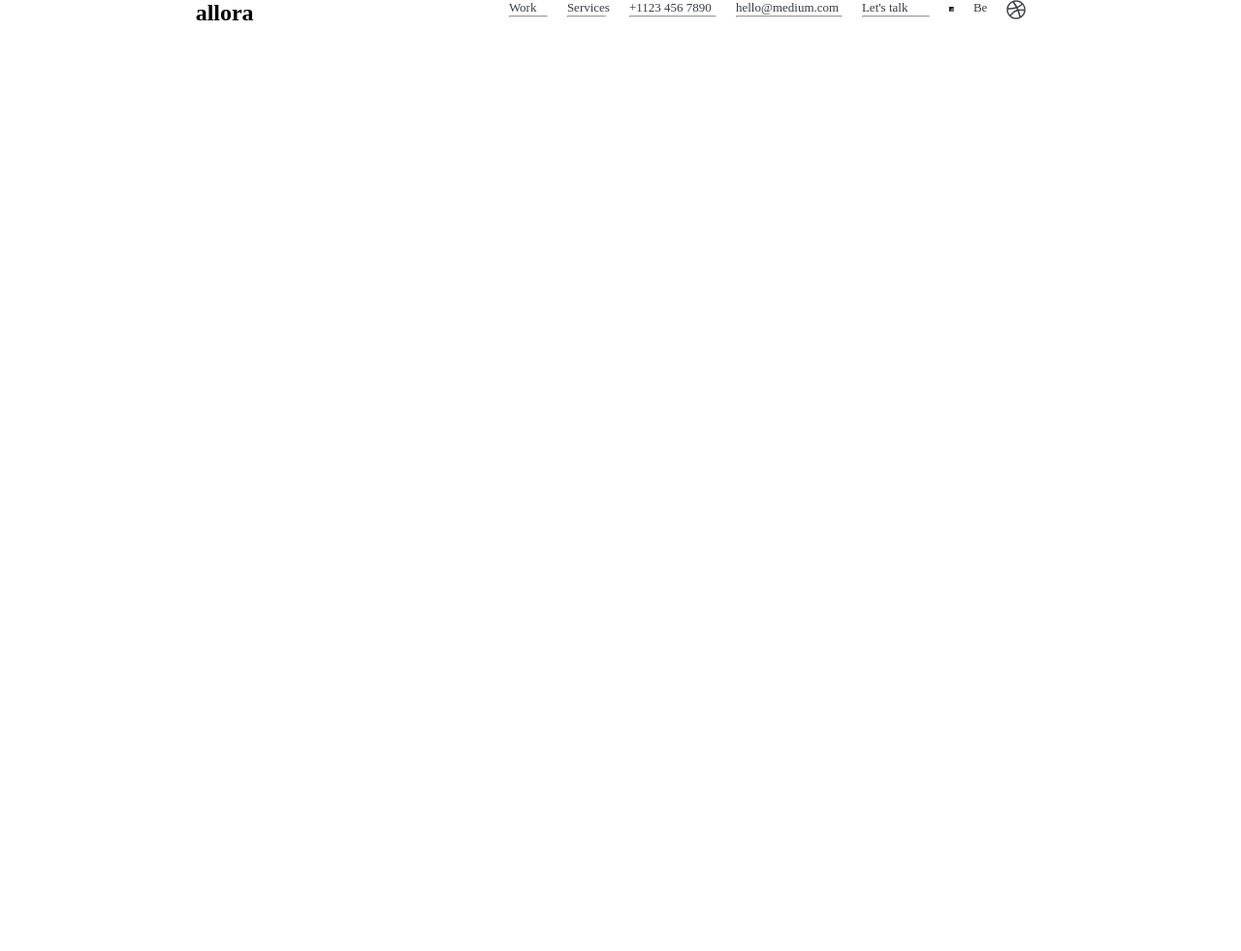
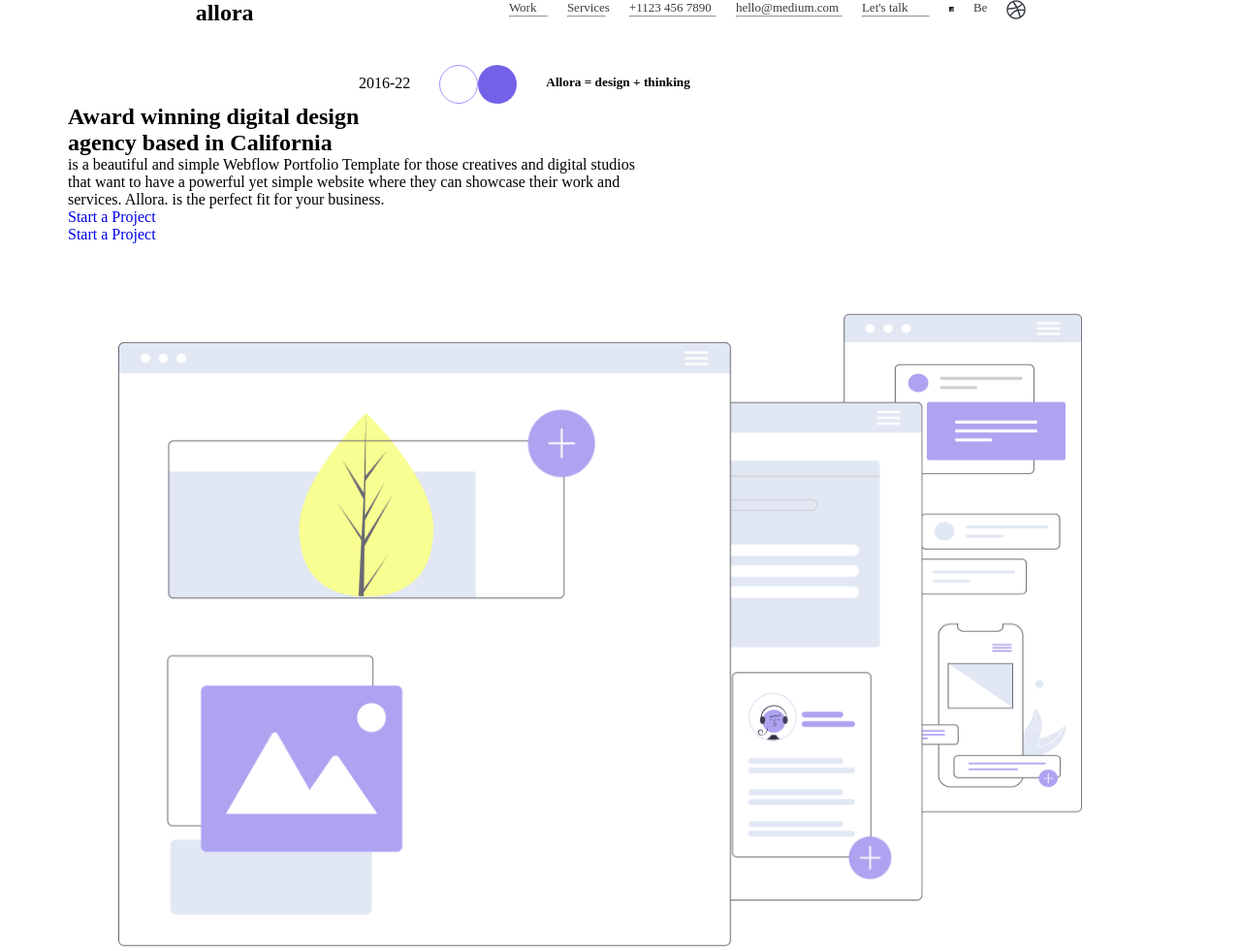
Before and after one commit to HJKMJK13/allora, a plain HTML site: page index.html in a window 1280 px wide. Shown: the whole page at 97% size. Before the commit the page ends 800 px from the top, so only its background shows below. Drawn offline with Linux system fonts and the light colour scheme.

Commit message:
section-avard the end

```diff
--- a/index.html
+++ b/index.html
@@ -52,6 +52,43 @@
 
                 </ul>
             </div>
+
+                <div class="block_1">
+
+                    <p>2016-22</p>
+                    <ul class="small_list">
+                        <li class="small_item">
+                            <input type="text">
+                        </li>
+
+                        <li class="small_item1">
+                            <input type="text">
+                        </li>
+                    </ul>
+                    <h5>Allora = design + thinking</h5>
+                </div>
+
+        </div>
+    </section>
+
+    <section class="avard">
+        <div class="container">
+            <h2>Award winning digital design <br> agency based in California</h2>
+            <p>is a beautiful and simple Webflow Portfolio Template for those creatives and digital studios <br> that want to have a powerful yet simple website where they can showcase their work and <br> services. Allora. is the perfect fit for your business.</p>
+            <ul class="avard_list">
+                <li class="avard_link">
+                    <a href="#" class="avard_link">Start a Project</a>
+                </li>
+
+                <li class="avard_link2">
+                    <a href="#" class="avard_link">Start a Project</a>
+                </li>
+            </ul>
+            <div class="box">
+                <img src="./IMAGE (29).png" alt="#" class="rasm_1">
+                <img src="./IMAGE (30).png" alt="#" class="rasm_2">
+                <img src="./IMAGE (28).png" alt="#" class="rasm_3">
+            </div>
         </div>
     </section>
 </body>
--- a/style.css
+++ b/style.css
@@ -64,3 +64,68 @@ img{
 color: #373C42;
 font-size: 13px;
 }
+
+.block_1{
+    display: flex;
+    padding-left: 300px;
+    margin-top: 40px;
+}
+
+.small_item input{
+    border-radius: 50%;
+    width: 40px;
+    height: 40px;
+    border: 1px solid #A294FF;
+}
+
+.small_list{
+    display: flex;
+}
+
+.block_1 p{
+ margin-right: 30px;
+ margin-top: 10px;
+}
+
+.block_1 h5{
+    margin-left:30px;
+    margin-top: 10px
+}
+
+.small_item1 input{
+    border-radius: 50%;
+    width: 40px;
+    height: 40px;
+    background-color:  #7361E7;
+    border:none;
+}
+
+.rasm_1{
+    width:640px;
+    height: 630px;
+    margin-left: 50px;
+    position: absolute;
+    z-index: 2;
+}
+
+.rasm_3{
+    width:250px;
+    height: 520px;
+    position: absolute;
+    left: 70%;
+    top: -30px;
+}
+
+.rasm_2{
+    width:430px;
+    height: 520px;
+    position: absolute;
+    left:40%;
+    top: 60px;
+    z-index: 1;
+}
+
+.box{
+    position: relative;
+    margin-top: 100px;
+}
```
